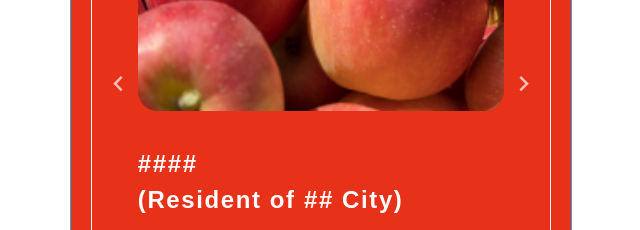
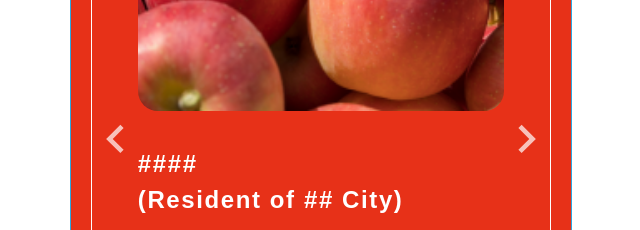
Before and after one commit to juuun42/Serendip_trip_demo, a website: page index.html in a window 1280 px wide. Shown: the part 2387-2617 px from the top of the page, 319-959 px from the left. Drawn offline with nearby package versions, Linux system fonts and the light colour scheme; a script that the page names is missing.

Commit message:
コラム矢印の位置・サイズ調整

```diff
--- a/css/style.css
+++ b/css/style.css
@@ -378,9 +378,16 @@ li {
 /* mvスライドのarrowボタン変更 */
 .splide__arrow {
   background: none !important; /* 背景を削除 */
+  font-size: 15px;
 }
 .splide__arrow svg {
   fill: #fff !important; /* SVGの色を白に設定 */
+}
+.splide__arrow--prev {
+  left: 1em;
+}
+.splide__arrow--next {
+  transform: translateX(50%);
 }
 .site-concept {
   padding: 0 20px;
@@ -718,10 +725,16 @@ li {
 .splide__pagination__page.is-active {
   background: #2ea7e0 !important; /* アクティブなドットの背景色 */
 }
-/* #splide-column .splide__arrow {
-  top: calc(50% + 40px);
-  transform: translateY(-50%);
-} */
+#splide-column .splide__arrow {
+  top: calc(50% + 30px);
+  font-size: 25px;
+}
+#splide-column .splide__arrow--prev {
+  transform: translateX(-50%);
+}
+#splide-column .splide__arrow--next {
+  transform: translateX(50%);
+}
 footer {
   background-color: #f0eae1;
   padding: 60px 20px 0;
@@ -1416,7 +1429,10 @@ footer {
   .trip-themes__theme-title span {
     font-size: 1.5rem;
   }
-
+  #splide-column .splide__arrow {
+    top: calc(50% - 15px);
+    font-size: 20px;
+  }
   .search__modal {
     width: 100%;
   }
```
